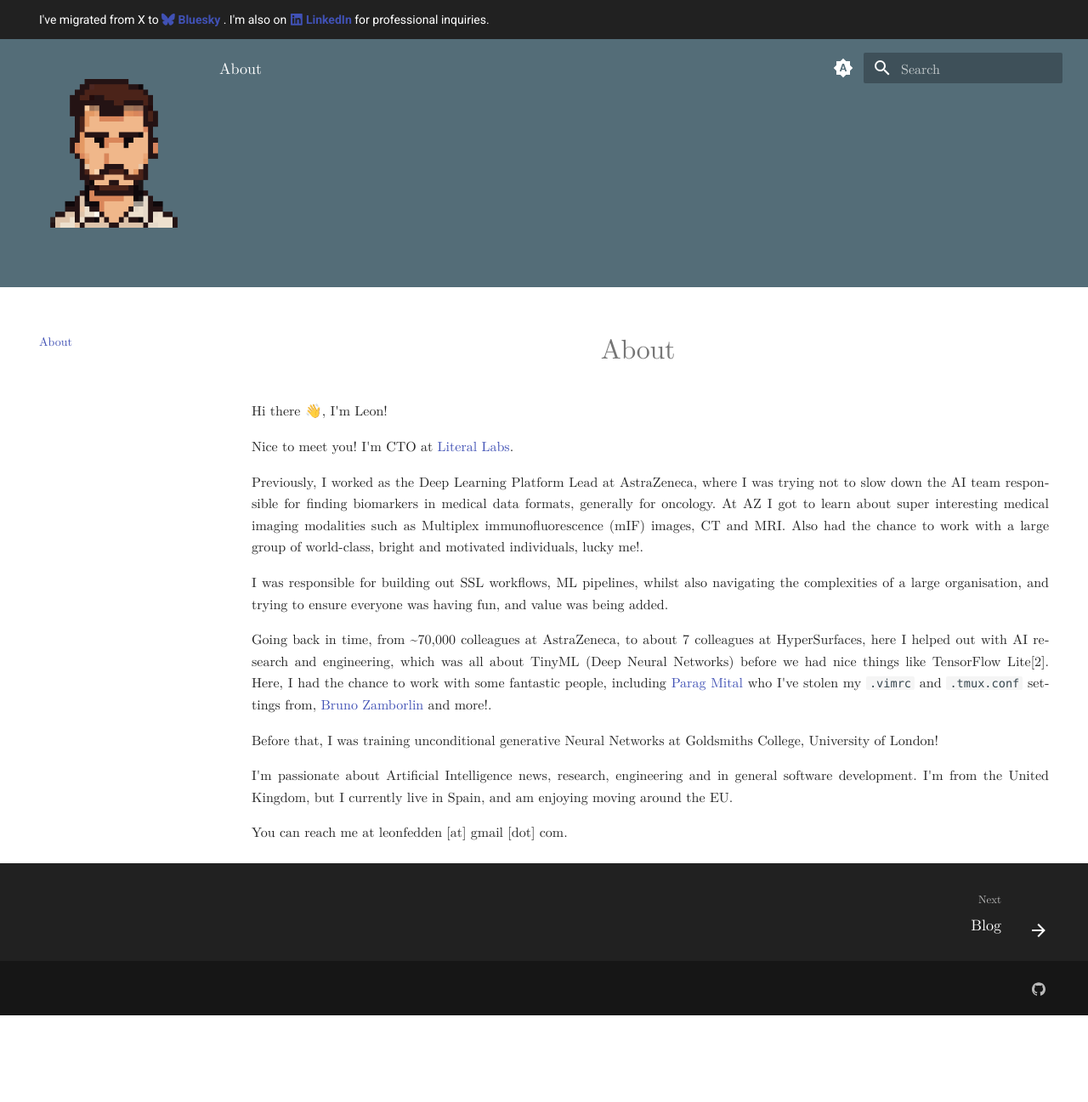
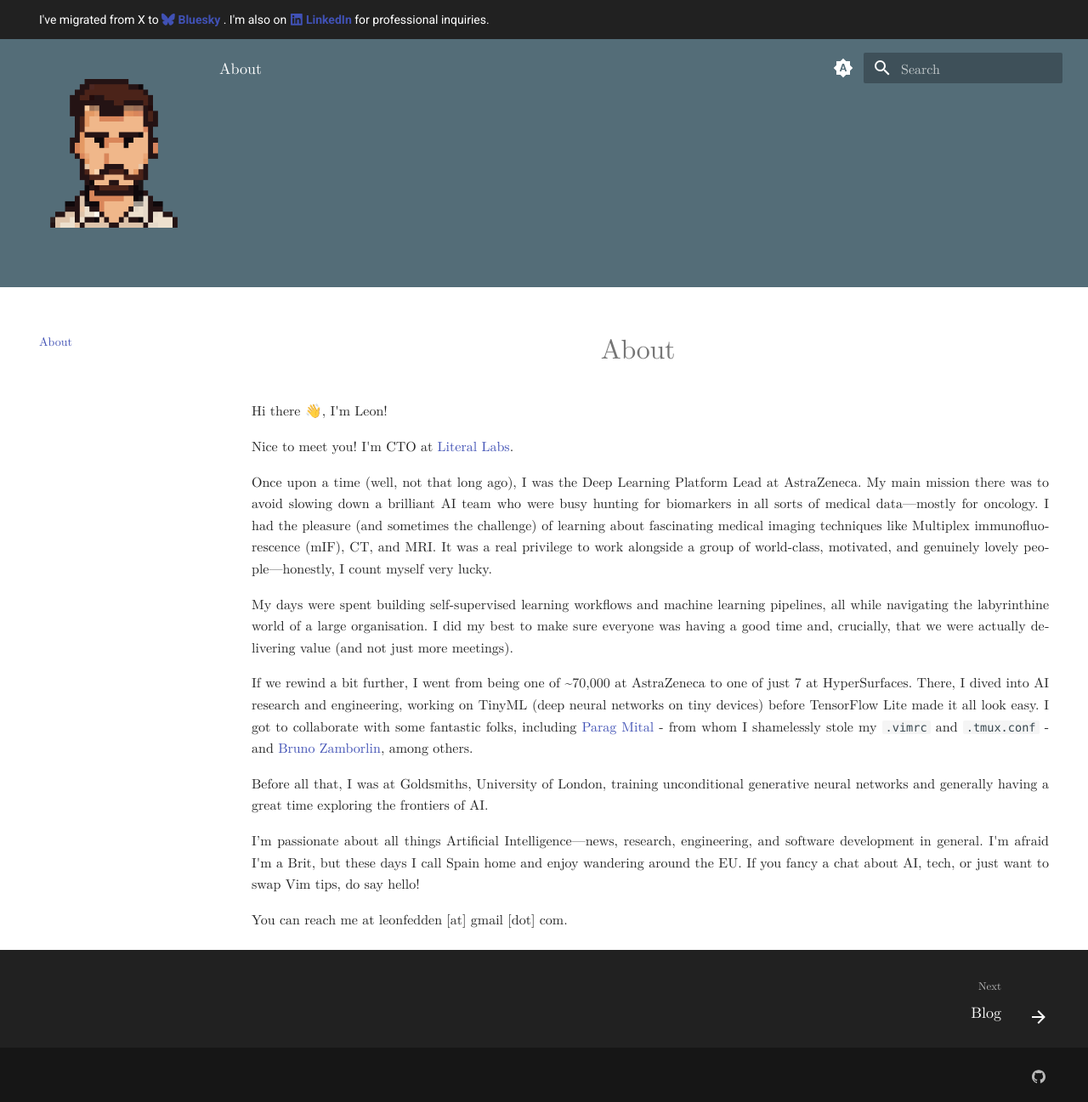
Before and after one commit to fedden/blog, an MkDocs documentation site: the page built from docs/index.md, in a window 1280 px wide. Shown: the whole page at 85% size. Built offline with MkDocs 1.6.1 and Material for MkDocs 9.7.7, drawn with Linux system fonts in a browser that asks for light colours; before the commit the page ends 1195 px from its top, so only the background shows below that.

Commit message:
rewrite about page

```diff
--- a/docs/index.md
+++ b/docs/index.md
@@ -4,14 +4,14 @@ Hi there 👋, I'm Leon!
 
 Nice to meet you! I'm CTO at [Literal Labs](https://www.literal-labs.ai/).
 
-Previously, I worked as the Deep Learning Platform Lead at AstraZeneca, where I was trying not to slow down the AI team responsible for finding biomarkers in medical data formats, generally for oncology. At AZ I got to learn about super interesting medical imaging modalities such as Multiplex immunofluorescence (mIF) images, CT and MRI. Also had the chance to work with a large group of world-class, bright and motivated individuals, lucky me!.
+Once upon a time (well, not that long ago), I was the Deep Learning Platform Lead at AstraZeneca. My main mission there was to avoid slowing down a brilliant AI team who were busy hunting for biomarkers in all sorts of medical data—mostly for oncology. I had the pleasure (and sometimes the challenge) of learning about fascinating medical imaging techniques like Multiplex immunofluorescence (mIF), CT, and MRI. It was a real privilege to work alongside a group of world-class, motivated, and genuinely lovely people—honestly, I count myself very lucky.
 
-I was responsible for building out SSL workflows, ML pipelines, whilst also navigating the complexities of a large organisation, and trying to ensure everyone was having fun, and value was being added.
+My days were spent building self-supervised learning workflows and machine learning pipelines, all while navigating the labyrinthine world of a large organisation. I did my best to make sure everyone was having a good time and, crucially, that we were actually delivering value (and not just more meetings).
 
-Going back in time, from ~70,000 colleagues at AstraZeneca, to about 7 colleagues at HyperSurfaces, here I helped out with AI research and engineering, which was all about TinyML (Deep Neural Networks) before we had nice things like TensorFlow Lite[2]. Here, I had the chance to work with some fantastic people, including [Parag Mital](https://pkmital.com/home/) who I've stolen my `.vimrc` and `.tmux.conf` settings from, [Bruno Zamborlin](https://brunozamborlin.net/about/) and more!.
+If we rewind a bit further, I went from being one of ~70,000 at AstraZeneca to one of just 7 at HyperSurfaces. There, I dived into AI research and engineering, working on TinyML (deep neural networks on tiny devices) before TensorFlow Lite made it all look easy. I got to collaborate with some fantastic folks, including [Parag Mital](https://pkmital.com/home/) - from whom I shamelessly stole my `.vimrc` and `.tmux.conf` - and [Bruno Zamborlin](https://brunozamborlin.net/about/), among others.
 
-Before that, I was training unconditional generative Neural Networks at Goldsmiths College, University of London!
+Before all that, I was at Goldsmiths, University of London, training unconditional generative neural networks and generally having a great time exploring the frontiers of AI.
 
-I'm passionate about Artificial Intelligence news, research, engineering and in general software development. I'm from the United Kingdom, but I currently live in Spain, and am enjoying moving around the EU.
+I’m passionate about all things Artificial Intelligence—news, research, engineering, and software development in general. I'm afraid I'm a Brit, but these days I call Spain home and enjoy wandering around the EU. If you fancy a chat about AI, tech, or just want to swap Vim tips, do say hello!
 
 You can reach me at leonfedden [at] gmail [dot] com.
```
